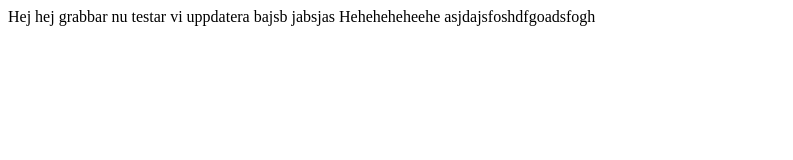
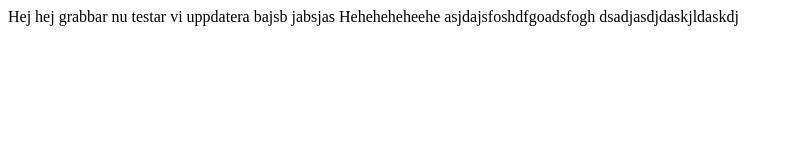
Before and after one commit to samadamp/githubklon, a plain HTML site: page index.html in a window 1280 px wide. Shown: the whole page, without its empty margins (0-793 px from the left). Drawn offline with Linux system fonts and the light colour scheme.

Commit message:
sams updatering på ossians

```diff
--- a/index.html
+++ b/index.html
@@ -12,5 +12,7 @@
     bajsb jabsjas
     Heheheheheehe
     asjdajsfoshdfgoadsfogh
+
+    dsadjasdjdaskjldaskdj
 </body>
 </html>
```
